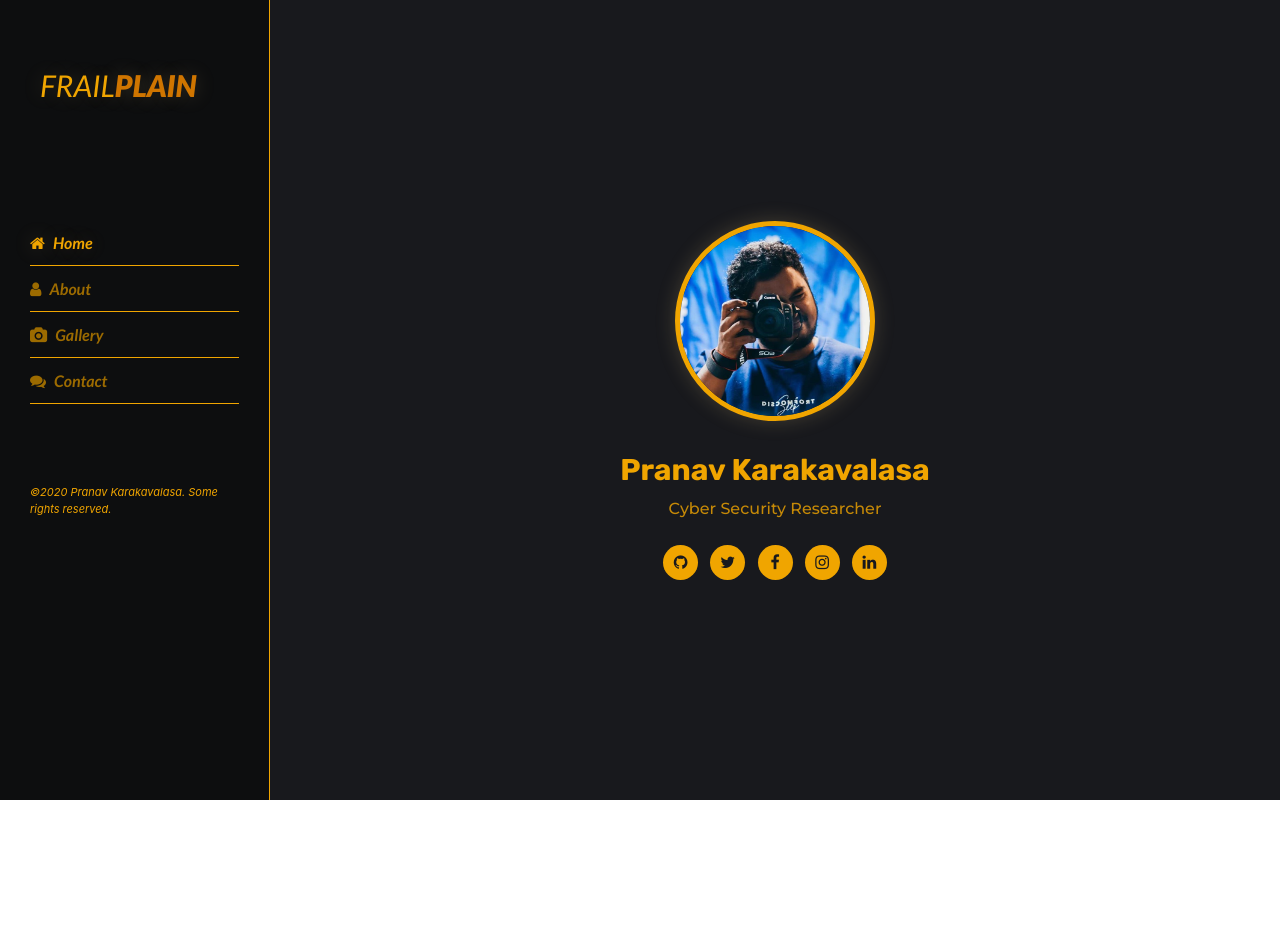
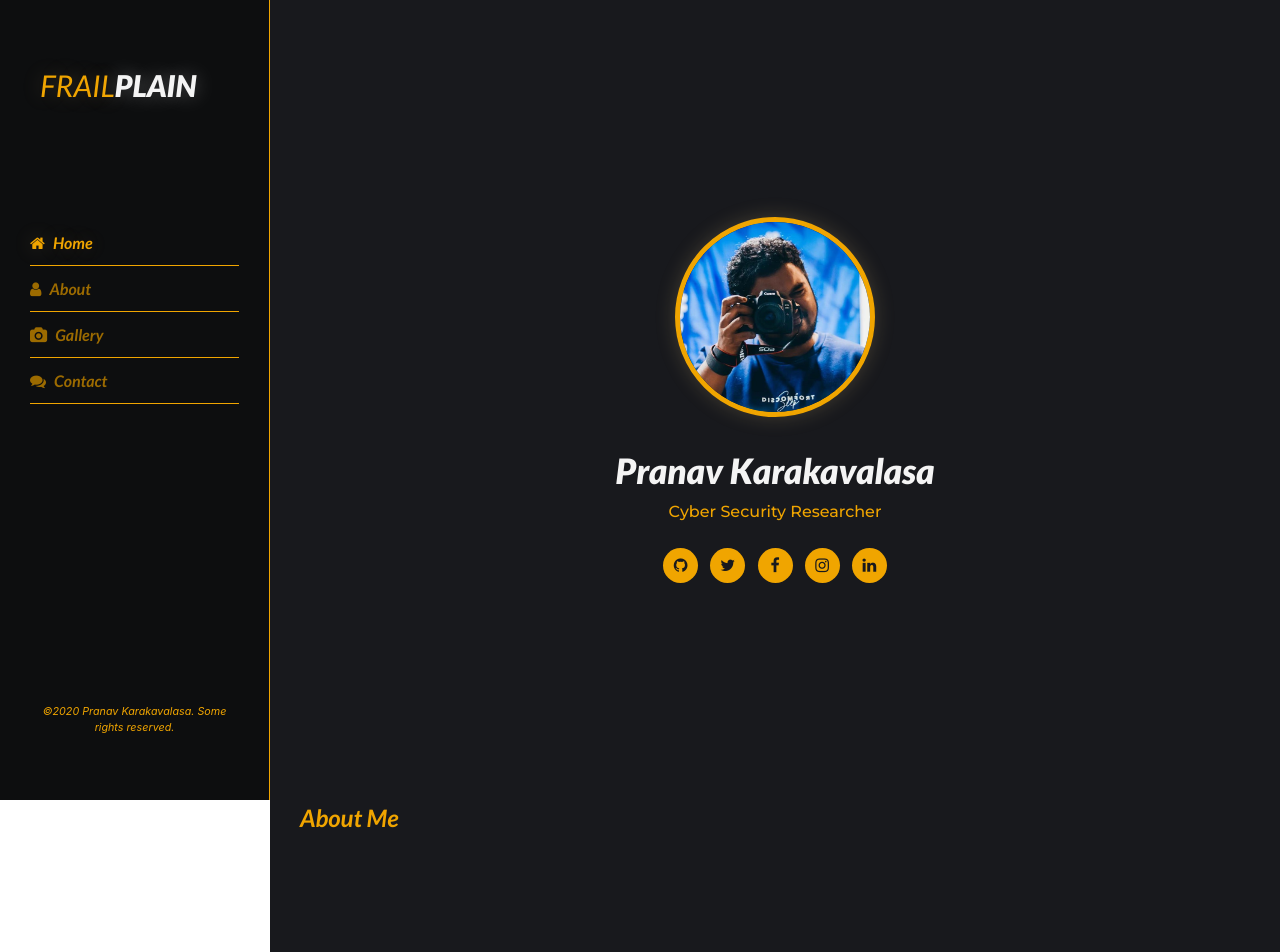
Before and after one commit to pranavkarakavalasa/Portfolio-website, a plain HTML site: page index.html in a window 1280 px wide. Shown: the top 952 px of the page. Before the commit the page ends 800 px from the top, so only its background shows below. Drawn offline with Linux system fonts and the light colour scheme.

Commit message:
about page updation

```diff
--- a/css/style.css
+++ b/css/style.css
@@ -58,6 +58,7 @@ body{
     font-size: 30px;
     font-family: 'Lato', sans-serif ;
     font-style: italic;
+    text-align: center;
     color: #f0a500;
     font-weight: 400;
     text-decoration: none;
@@ -66,11 +67,12 @@ body{
     padding: 0 10px;
     line-height: 50px;
     text-transform: uppercase;
-    text-shadow: 0 0 20px rgba(201, 174, 115, 0.24);
+    text-shadow: 0 0 20px rgba(201, 174, 115, 0.295);
 }
 .aside .logo span{
     font-weight: 900;
-    color: #cf7500;
+    color: #f4f4f4;
+    text-shadow: 0 0 20px rgba(253, 253, 253, 0.295);
 }
 /* .aside .logo a::before{
     content: '';
@@ -160,10 +162,12 @@ body{
 }
 /* Copyright */
 .aside .copyright{
+    text-align: center;
+    padding-top: 220px;
     font-family: -apple-system, BlinkMacSystemFont, 'Segoe UI', Roboto, Oxygen, Ubuntu, Cantarell, 'Open Sans', 'Helvetica Neue', sans-serif;
     color: #f0a500;
     font-style: italic;
-    font-size: 11px;
+    font-size: 10.75px;
 }
 /* Home */
 .home{
@@ -184,10 +188,11 @@ body{
     border: 5px solid #f0a500;
 }
 .home .intro h1{
-    font-size: 30px;
-    font-family: 'Rubik', sans-serif;
-    color: #f0a500;
-    font-weight: 700;
+    font-size: 35px;
+    font-family: 'Lato', sans-serif;
+    color: #f4f4f4;
+    font-style: italic;
+    font-weight: 900;
     margin: 20px 0 5px;
 }
 .home .intro p{
@@ -195,7 +200,7 @@ body{
     font-weight: 500;
     margin: 0;
     line-height: 22px;
-    color: #c58907;
+    color: #f0a500;
 }
 .home .intro .social-links{
     margin-top: 25px;
@@ -219,3 +224,14 @@ body{
     -webkit-box-shadow: 0 0 20px rgba(201, 174, 115, 0.24);
     box-shadow: 0 0 20px rgba(201, 174, 115, 0.24);
 }
+
+/* About Section */
+.about{
+
+}
+.about .container .row .section-title h2{
+    color: #f0a500;
+    font-family: 'Lato';
+    font-style: italic;
+    font-weight: 700;
+}
--- a/index.html
+++ b/index.html
@@ -23,7 +23,7 @@
         <!-- Nav -->
         <ul class="nav">
             <li><a href="#" class="active"><i class="fa fa-home"></i> Home</a></li>
-            <li><a href="about.html"><i class="fa fa-user"></i> About</a></li>
+            <li><a href="#about.html"><i class="fa fa-user"></i> About</a></li>
             <li><a href="#"><i class="fa fa-camera"></i> Gallery</a></li>
             <li><a href="#"><i class="fa fa-comments"></i> Contact</a></li>
         </ul>
@@ -54,6 +54,20 @@
             </div>
         </section>
         <!-- Home Section Ends -->
+
+        <!-- About section -->
+         <section class="about section">
+             <div class="container">
+                 <div class="row">
+                     <div class="section-title">
+                         <h2>About Me</h2>
+                     </div>
+                 </div>
+             </div>
+
+         </section>
+
+        <!-- About Section End -->
     </div>
     <!-- Main Content End-->
 </div>
```
Also changed, not shown: about.html (deleted).
